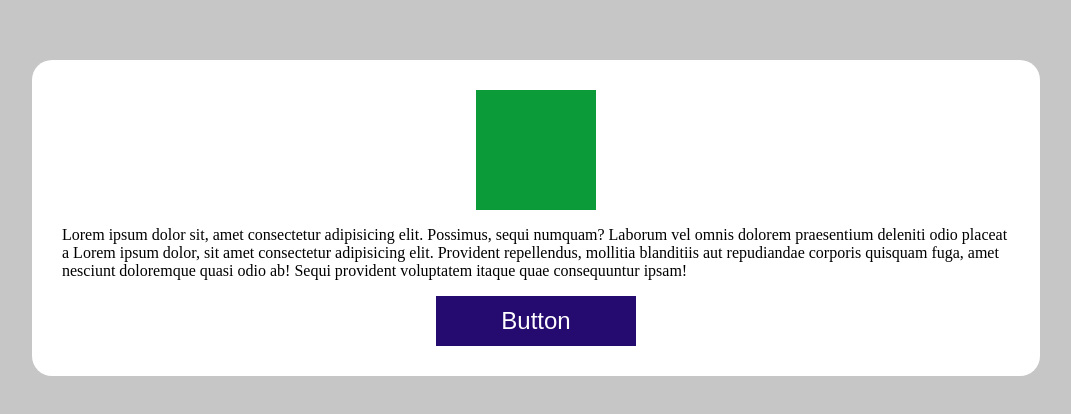
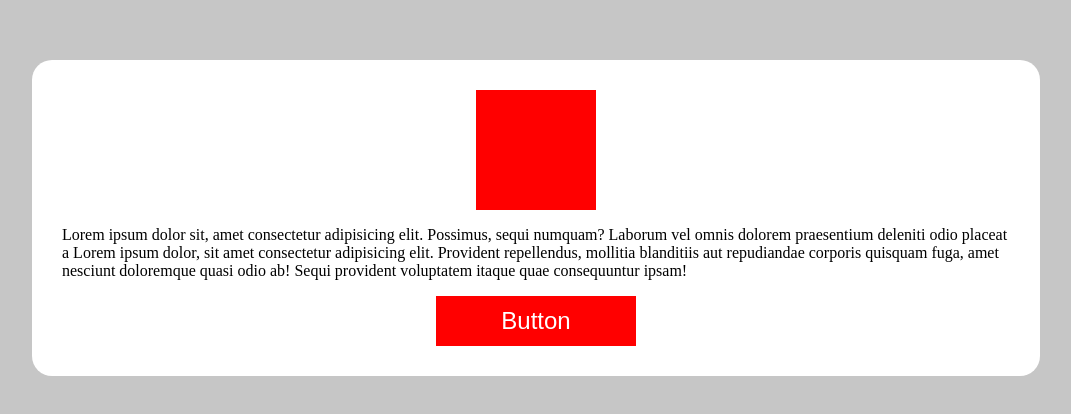
Before and after one commit to sparrowkg/TeamWork, a plain HTML site: page index.html in a window 1280 px wide. Shown: the part 170-584 px from the top of the page, without its empty margins (104-1175 px from the left). Drawn offline with Linux system fonts and the light colour scheme.

Commit message:
changed color

```diff
--- a/style.css
+++ b/style.css
@@ -19,10 +19,10 @@ body {
 .pic {
     width: 120px;
     height: 120px;
-    background-color: rgb(12, 155, 57);
+    background-color: red;
 }
 button {
-    background-color: rgb(37, 10, 111);
+    background-color: red;
     color: #fff;
     border: none;
     width: 200px;
```
